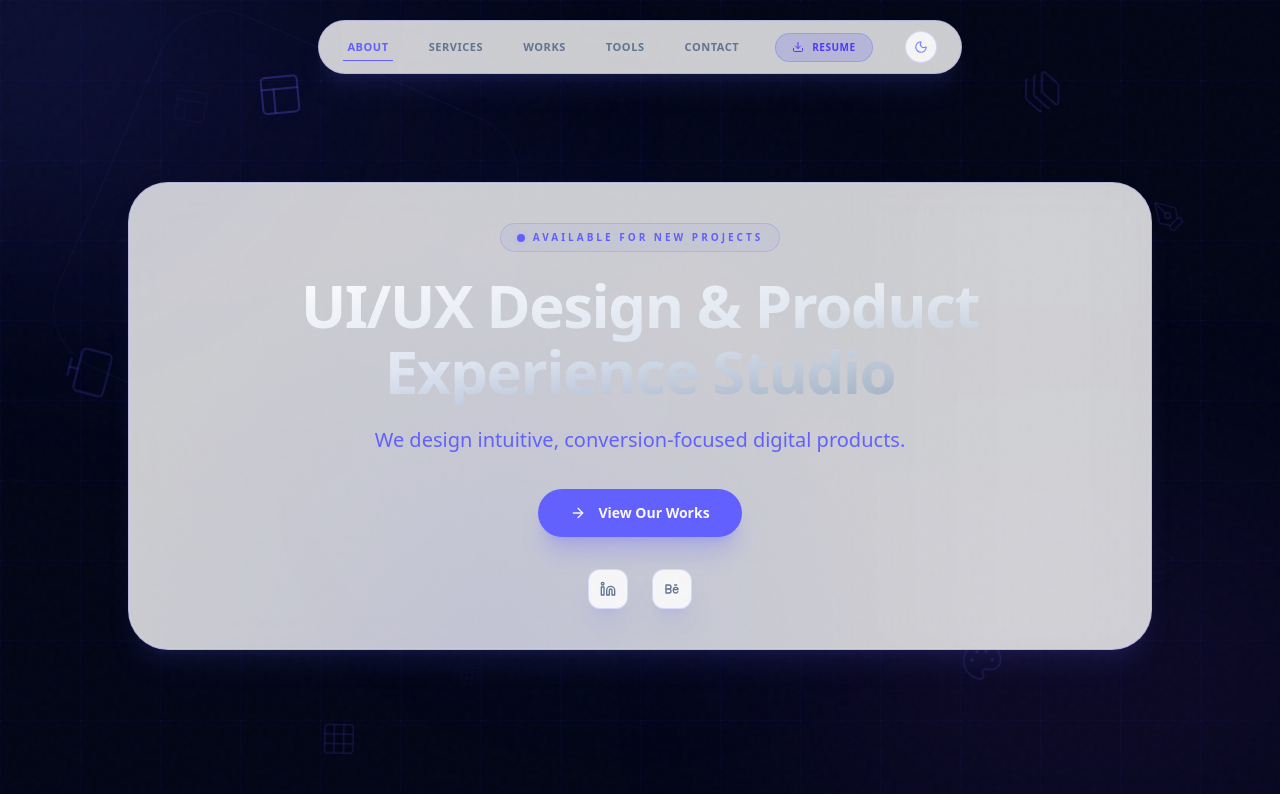
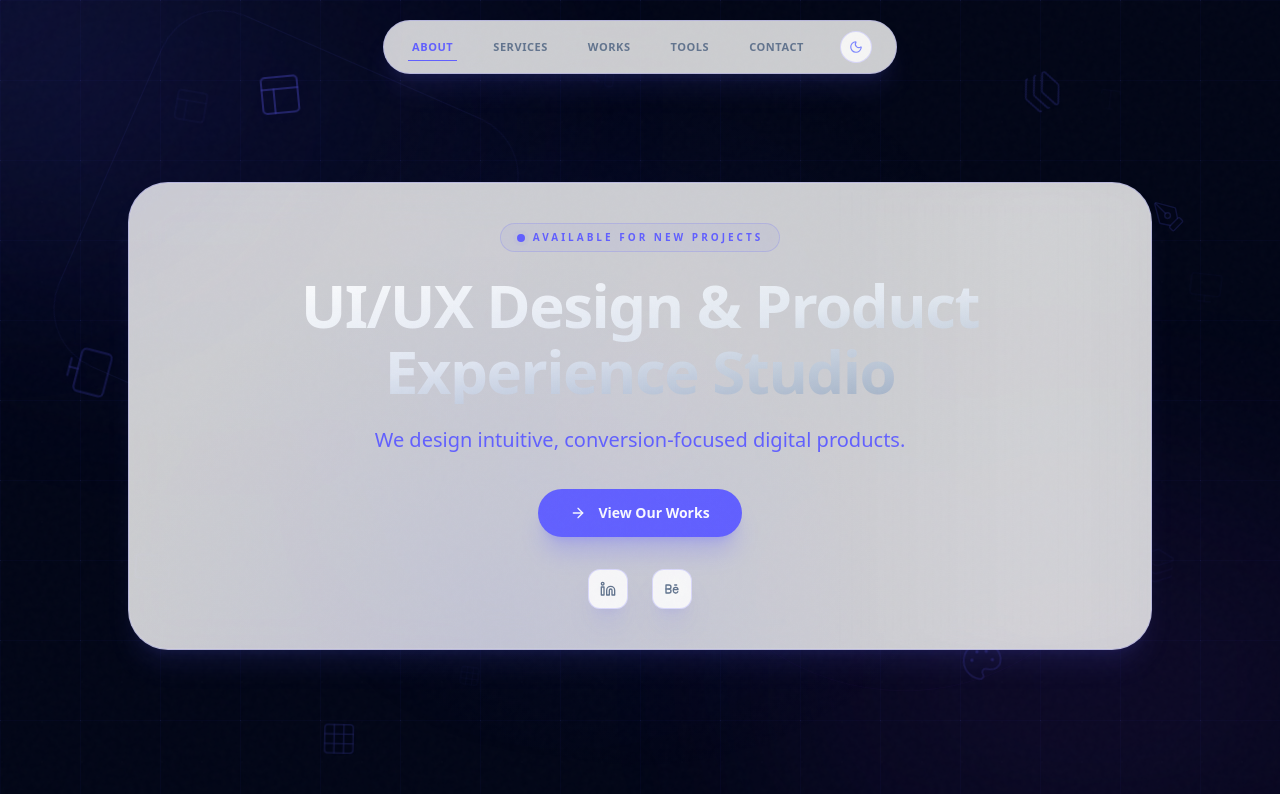
Before and after one commit to naveensajaltech/Naveen-Portfolio-UI-UX-Designer, a React (Vite) app: page / in a window 1280 px wide. Shown: the top 794 px of the page. Built offline with nearby package versions, Linux system fonts and the light colour scheme; a web font is replaced by a local one.

Commit message:
refactor: Update title and remove resume button
The application title has been updated to reflect its new purpose as a Google AI Studio app. The resume download button has been removed as it is no longer relevant.

```diff
--- a/index.html
+++ b/index.html
@@ -3,7 +3,7 @@
   <head>
     <meta charset="UTF-8" />
     <meta name="viewport" content="width=device-width, initial-scale=1.0" />
-    <title>Sajal Tech Portfolio</title>
+    <title>My Google AI Studio App</title>
   </head>
   <body>
     <div id="root"></div>
--- a/src/App.tsx
+++ b/src/App.tsx
@@ -858,19 +858,6 @@ export default function App() {
             ))}
           </div>
 
-          {/* Resume Button */}
-          <motion.a
-            href="https://drive.google.com/file/d/1fCFO7fBr8GW7ZNR2Dgq8VTXW3TnLnNw0/view?usp=sharing"
-            target="_blank"
-            rel="noopener noreferrer"
-            whileHover={{ scale: 1.05 }}
-            whileTap={{ scale: 0.95 }}
-            className="flex items-center space-x-2 rounded-full px-4 py-1.5 text-[10px] font-bold uppercase tracking-wider transition-all bg-indigo-500/20 hover:bg-indigo-500/30 text-indigo-600 dark:text-indigo-500 border border-indigo-500/30"
-          >
-            <Download className="h-3 w-3" />
-            <span className="hidden sm:inline">Resume</span>
-          </motion.a>
-
           {/* Theme Toggle */}
           <button
             onClick={() => setIsDarkMode(!isDarkMode)}
```
